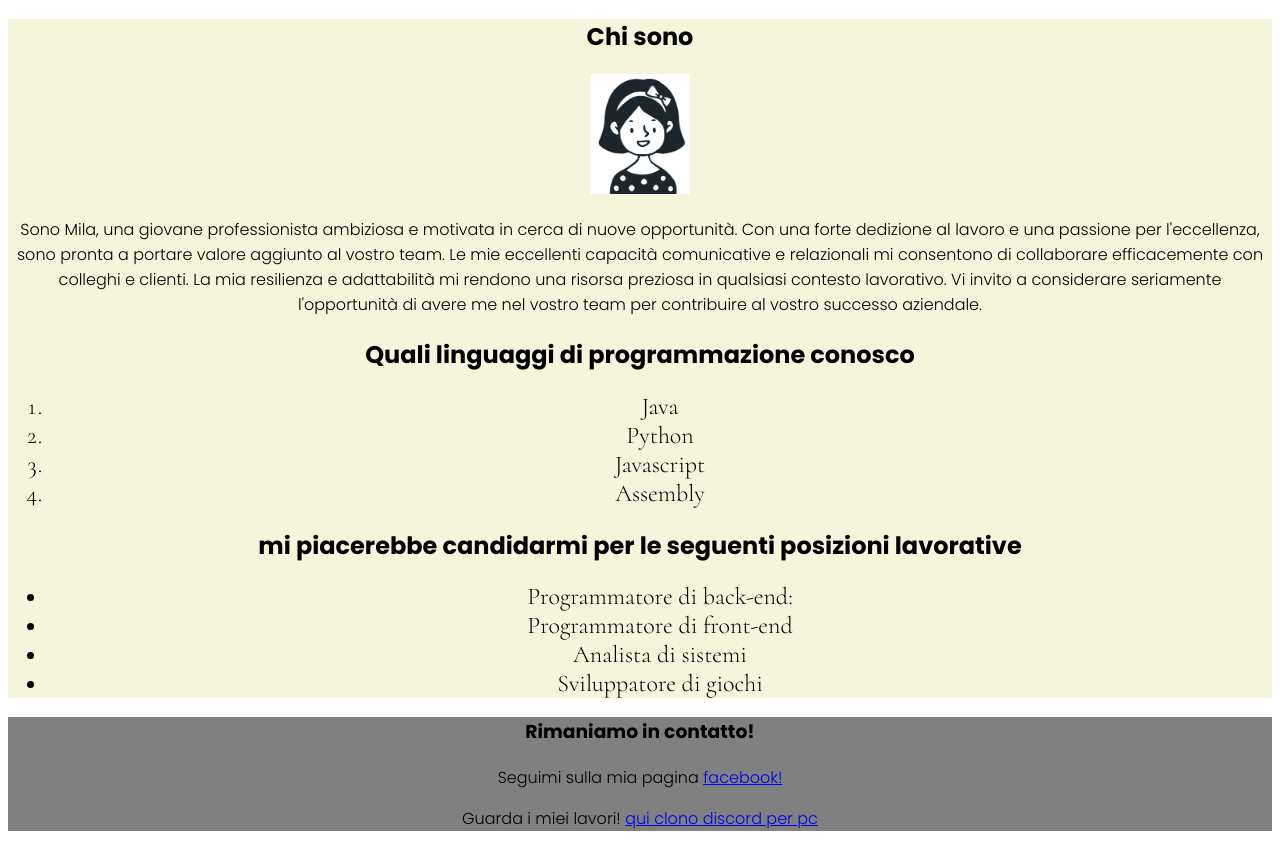
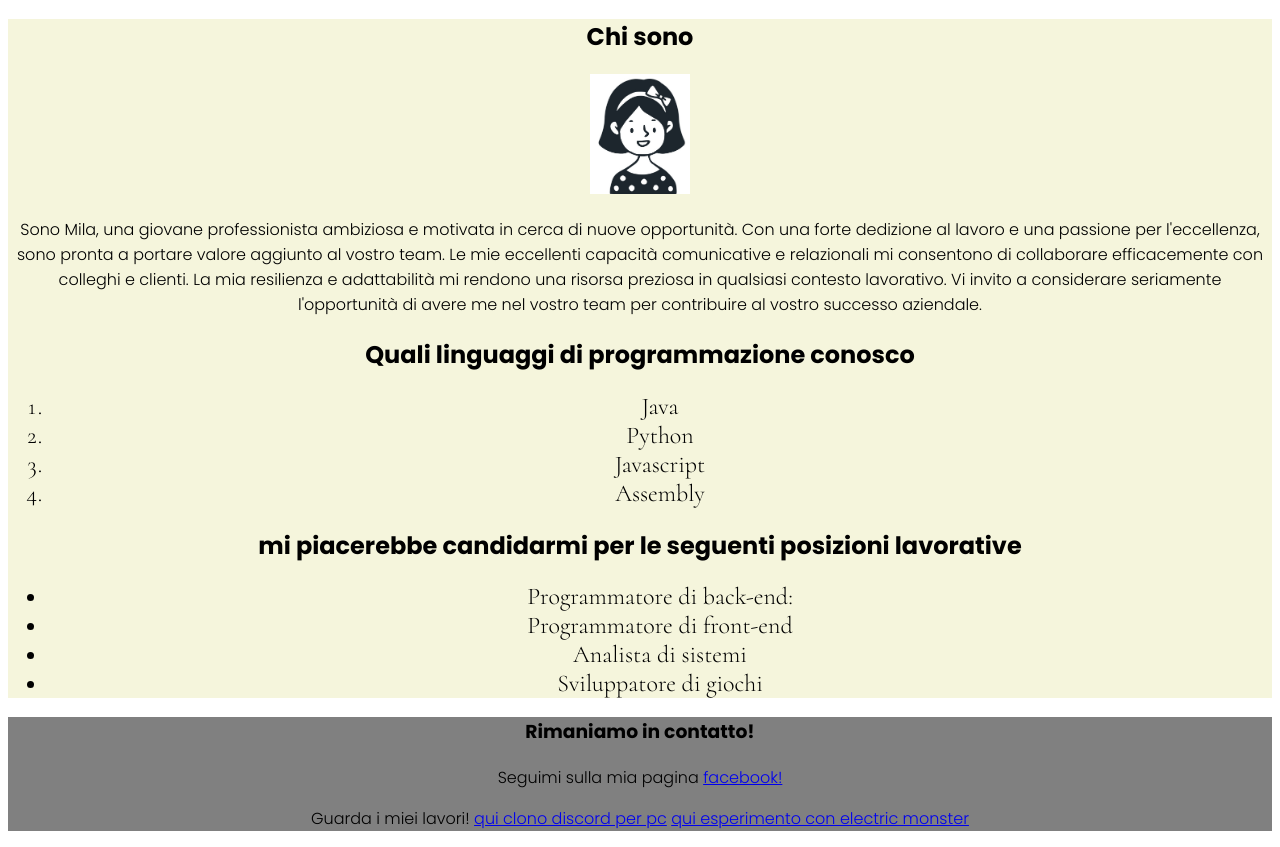
Before and after one commit to challenge-network-18-mar-24/mila-bustamante, a plain HTML site: page index.html in a window 1280 px wide. Shown: the part 72-919 px from the top of the page. Drawn offline with Linux system fonts and the light colour scheme.

Commit message:
aggiunta link nuovo

```diff
--- a/index.html
+++ b/index.html
@@ -62,6 +62,9 @@
           <a href="https://mila20242024.github.io/clonazione-discord/"
             >qui clono discord per pc</a
           >
+          <a href="https://mila20242024.github.io/electric-monster/">
+            qui esperimento con electric monster
+          </a>
         </p>
       </footer>
     </div>
```
